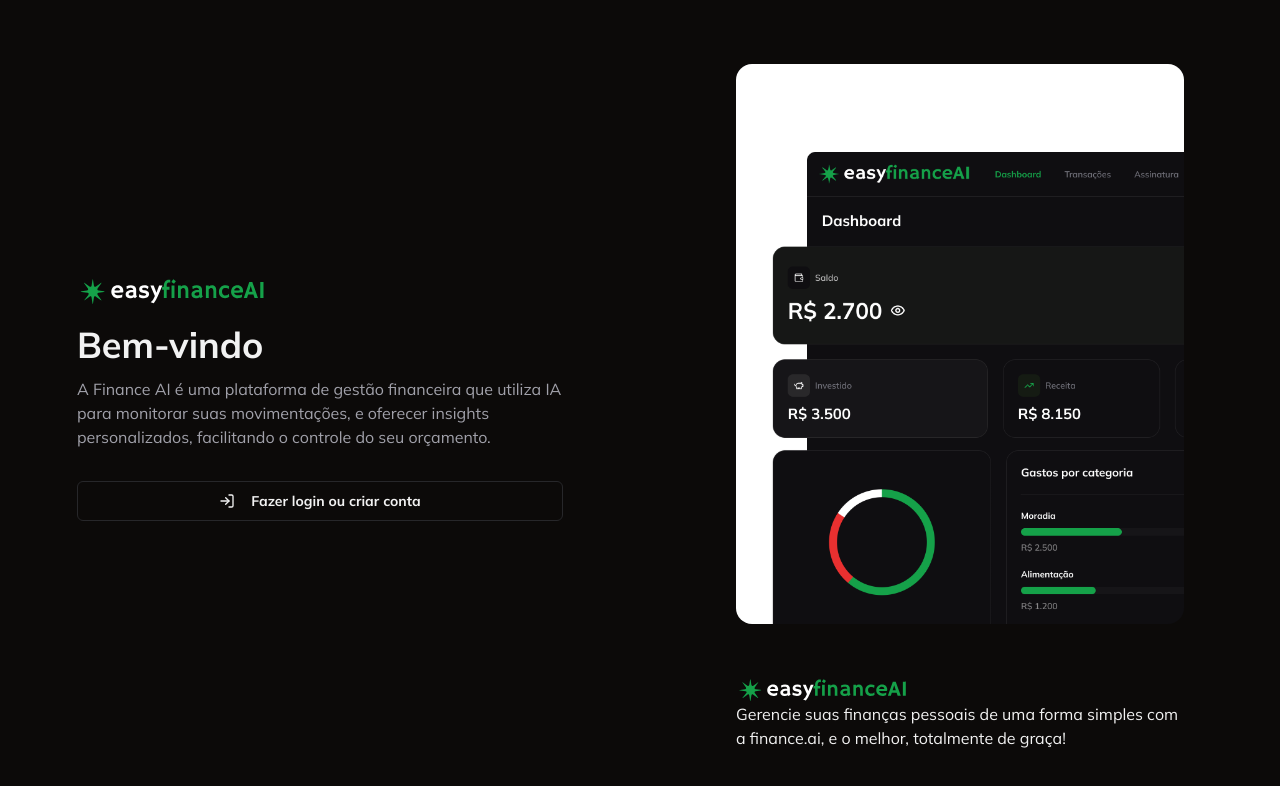
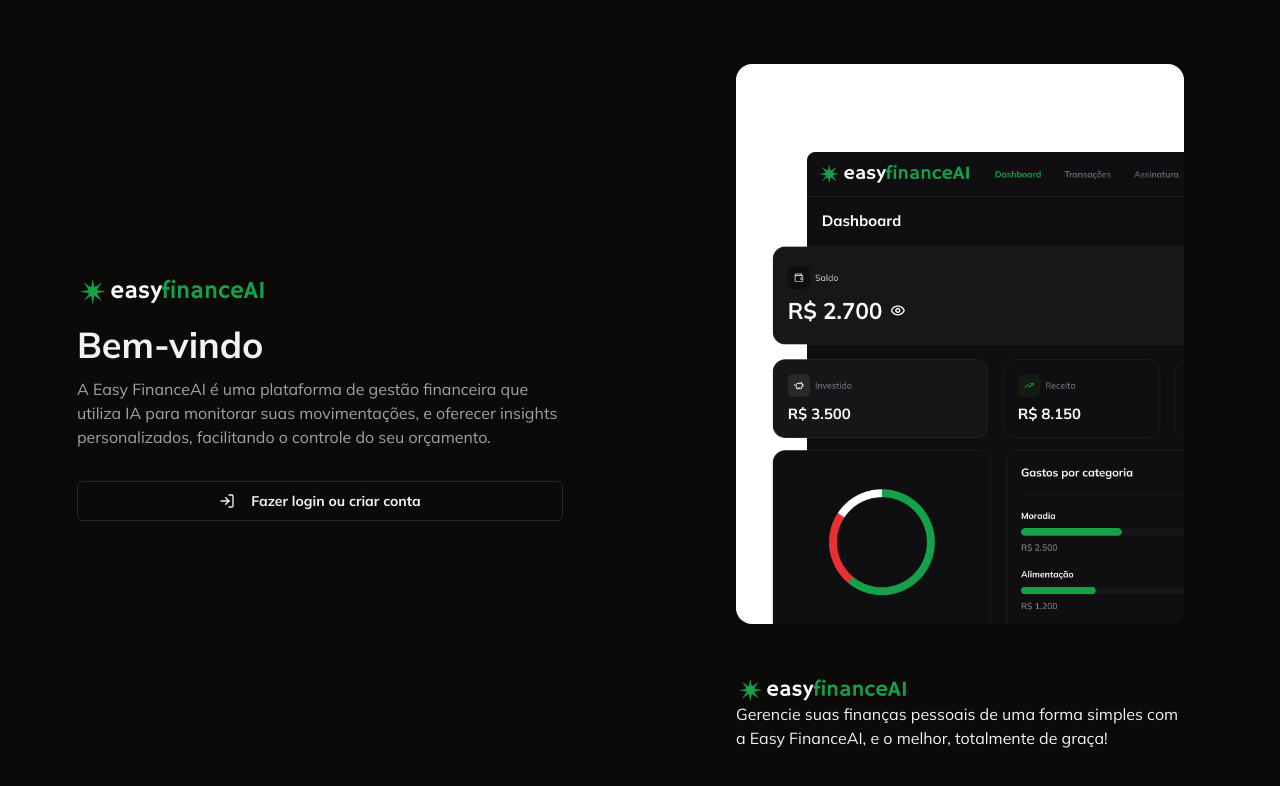
Before and after one commit to henriquegomesteixeira/easy-financeAI, a Next.js app: page /login in a window 1280 px wide. Shown: the top 786 px of the page. Built offline with nearby package versions, Linux system fonts and the light colour scheme; no server answers.

Commit message:
feat: update branding from Finance AI to Easy FinanceAI in the README and components

```diff
--- a/app/_components/navbar.tsx
+++ b/app/_components/navbar.tsx
@@ -67,7 +67,7 @@ const Navbar = () => {
       </NavigationMenu>
 
       <div className="flex items-center gap-10">
-        <Image src="/logo.svg" alt="Finance AI" width={173} height={39} />
+        <Image src="/logo.svg" alt="Easy FinanceAI" width={173} height={39} />
 
         {/* Menu para Desktop */}
         <div className="hidden gap-10 lg:flex">
--- a/app/login/page.tsx
+++ b/app/login/page.tsx
@@ -19,15 +19,15 @@ const LoginPage = async () => {
       <div className="mx-auto flex h-full max-w-[550px] flex-col justify-center p-8">
         <Image
           src="/logo.svg"
-          alt="Finance AI"
+          alt="Easy FinanceAI"
           width={190}
           height={39}
           className="mb-5"
         />
         <h1 className="font mb-3 text-4xl font-bold">Bem-vindo</h1>
         <p className="mb-8 text-muted-foreground">
-          A Finance AI é uma plataforma de gestão financeira que utiliza IA para
-          monitorar suas movimentações, e oferecer insights personalizados,
+          A Easy FinanceAI é uma plataforma de gestão financeira que utiliza IA
+          para monitorar suas movimentações, e oferecer insights personalizados,
           facilitando o controle do seu orçamento.
         </p>
         <SignInButton>
@@ -49,10 +49,10 @@ const LoginPage = async () => {
           />
         </div>
         <div className="flex flex-col justify-center rounded-xl">
-          <Image src="/logo.svg" alt="Finance AI" width={173} height={39} />
+          <Image src="/logo.svg" alt="Easy FinanceAI" width={173} height={39} />
           <p>
-            Gerencie suas finanças pessoais de uma forma simples com a
-            finance.ai, e o melhor, totalmente de graça!
+            Gerencie suas finanças pessoais de uma forma simples com a Easy
+            FinanceAI, e o melhor, totalmente de graça!
           </p>
         </div>
       </div>
```
Also changed, not shown: 1 other file (tests, documents, lock files or other folders).
